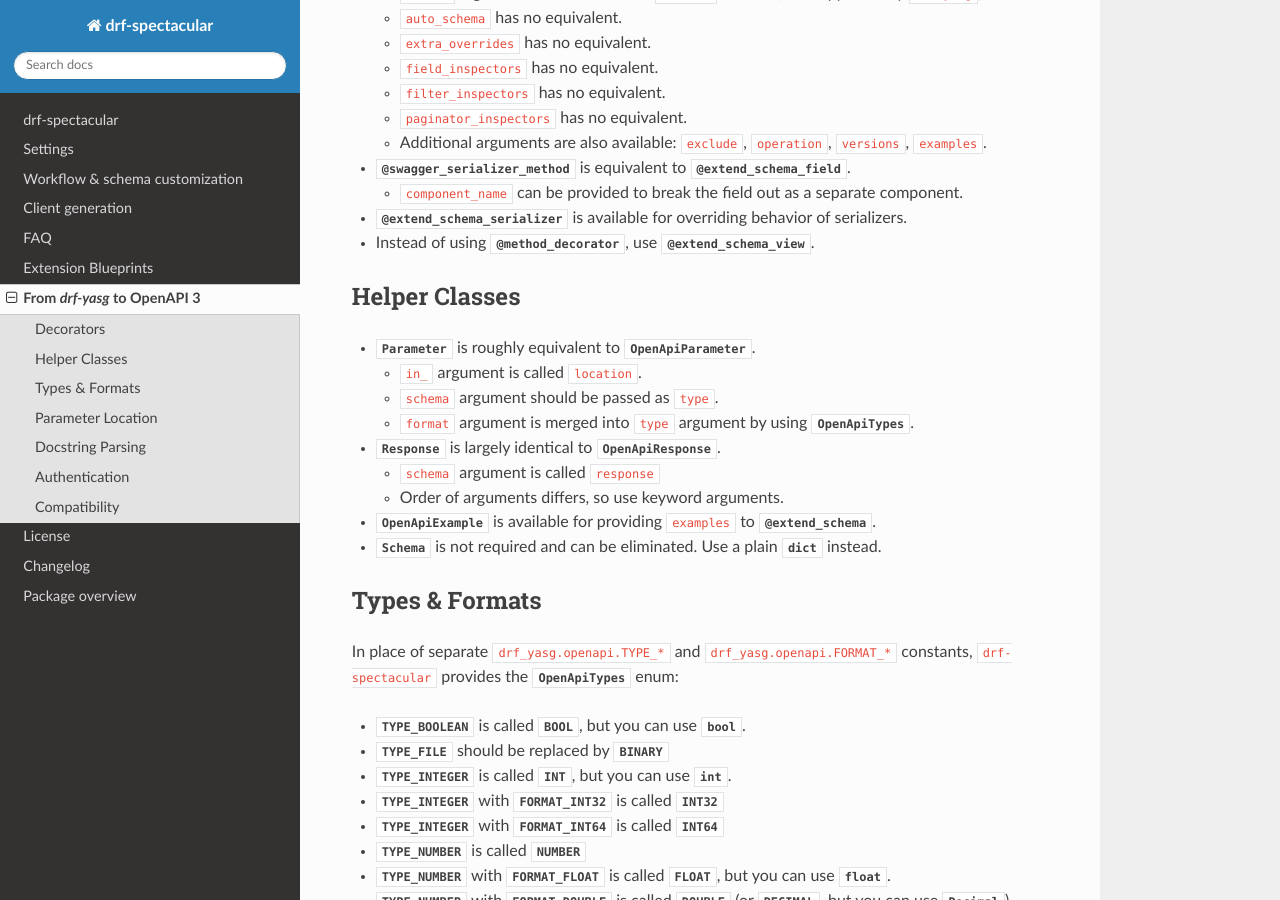
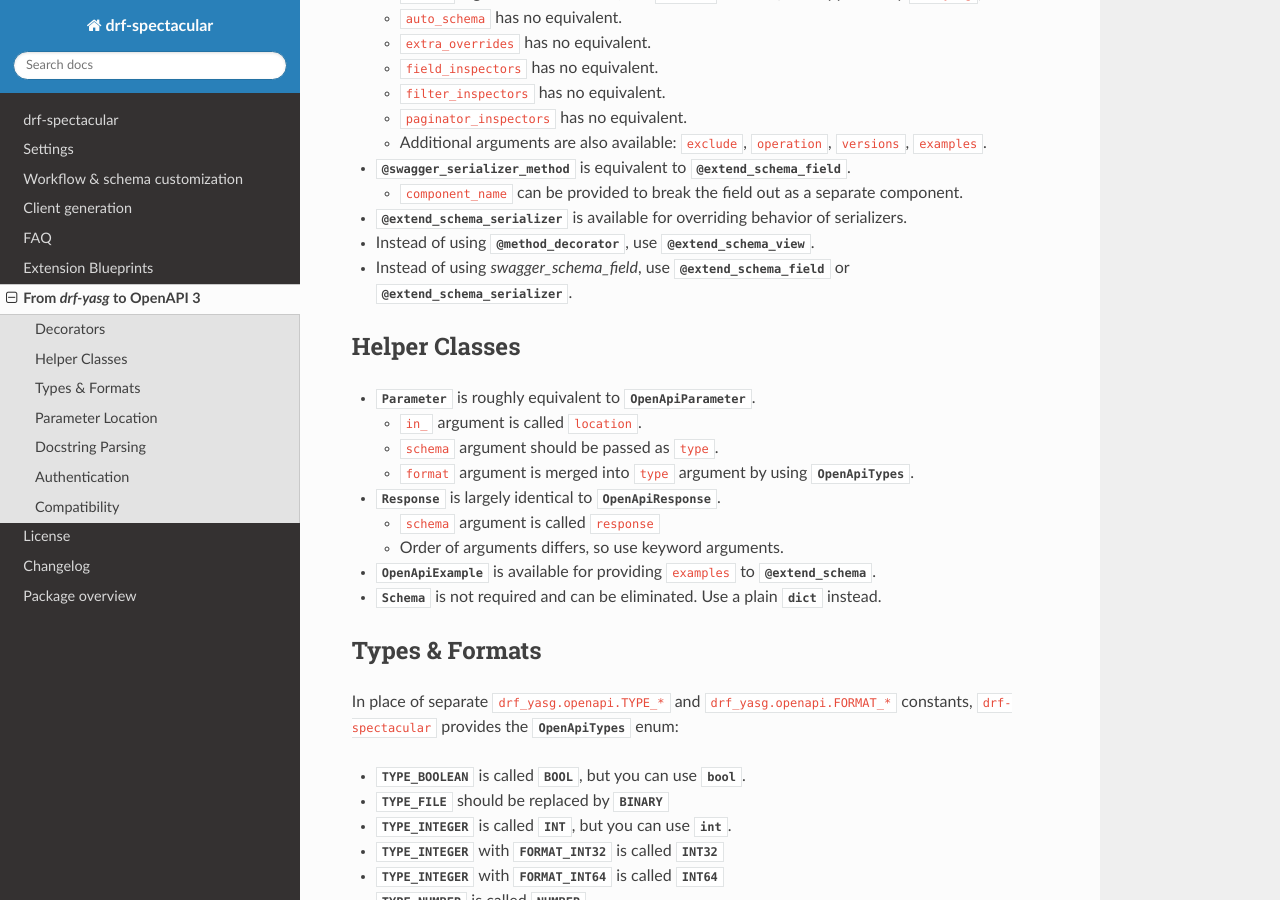
Before and after one commit to tfranzel/drf-spectacular, a Sphinx documentation site: the page built from docs/drf_yasg.rst, in a window 1280 px wide and 900 px high, scrolled down 704 px. Built offline with Sphinx 7.4.7 and the Read the Docs theme 2.0.0, drawn with Linux system fonts in a browser that asks for light colours.

Commit message:
Document alternative to drf-yasg swagger_schema_field

```diff
--- a/docs/drf_yasg.rst
+++ b/docs/drf_yasg.rst
@@ -47,6 +47,10 @@
 
 - Instead of using :py:func:`@method_decorator <django.utils.decorators.method_decorator>`, use
   :py:func:`@extend_schema_view <drf_spectacular.utils.extend_schema_view>`.
+
+- Instead of using `swagger_schema_field`, use
+  :py:func:`@extend_schema_field <drf_spectacular.utils.extend_schema_field>` or
+  :py:func:`@extend_schema_serializer <drf_spectacular.utils.extend_schema_serializer>`.
 
 Helper Classes
 --------------
```
